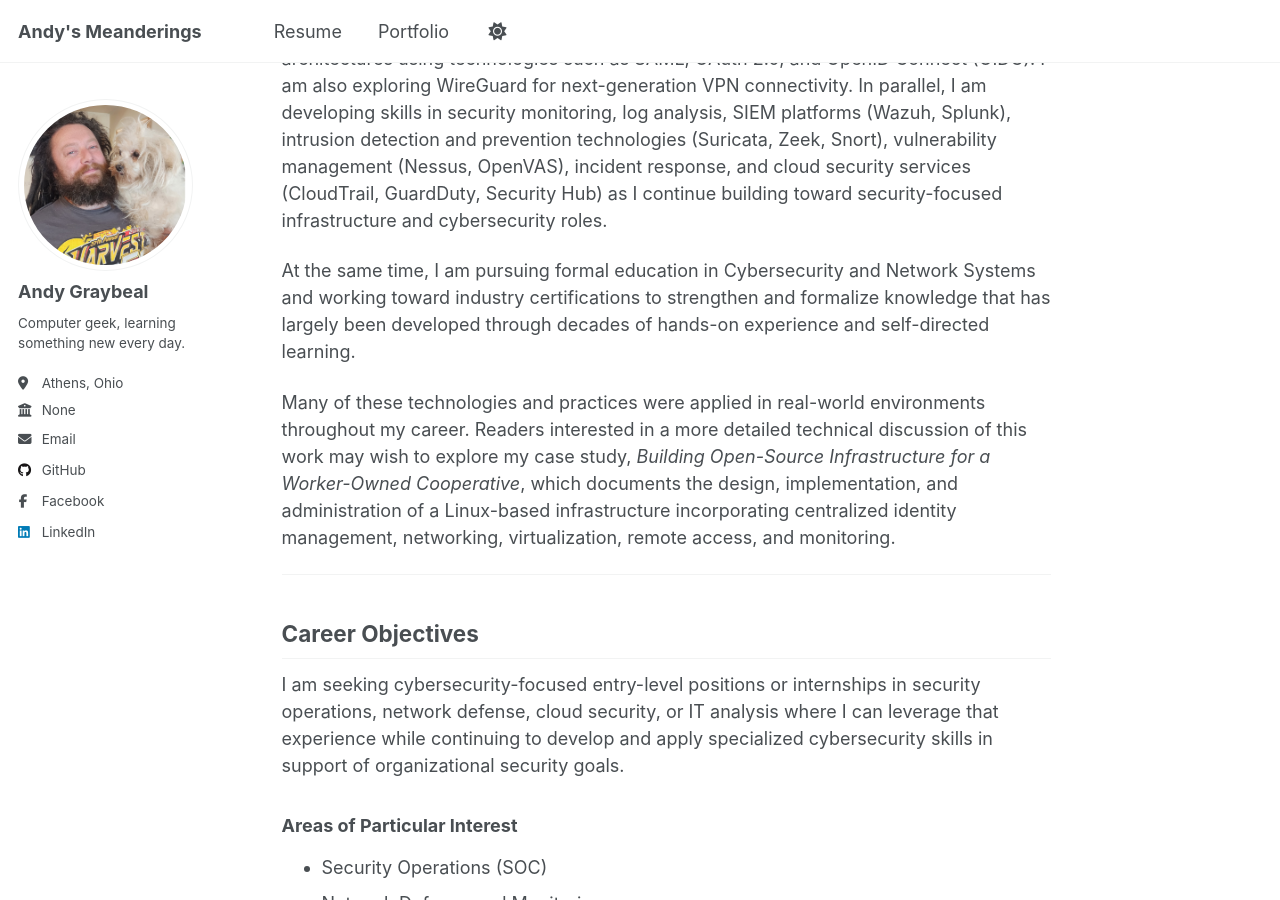
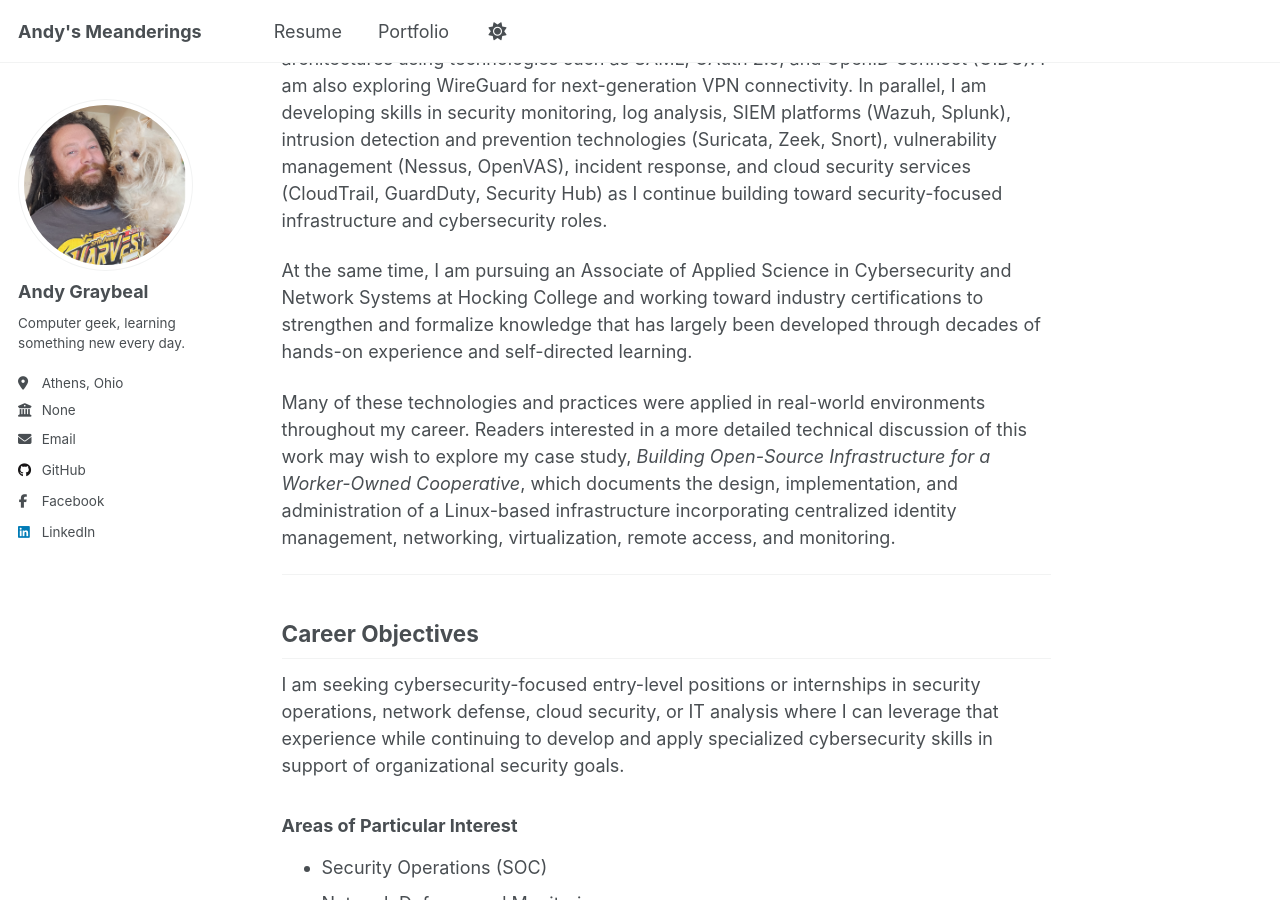
Before and after one commit to andy-graybeal/andy-graybeal.github.io, a Jekyll site: the page built from _pages/about.md, in a window 1280 px wide and 900 px high, scrolled down 641 px. Built offline with Jekyll 4.4.1, drawn with Linux system fonts in a browser that asks for light colours; a script that is not in the unit is left out.

Commit message:
Update education details in about.md

```diff
--- a/_pages/about.md
+++ b/_pages/about.md
@@ -66,7 +66,7 @@ My experience has been rooted primarily in on-premises infrastructure — design
 
 I am now expanding that foundation through hands-on work with modern open-source IAM platforms such as Keycloak, FreeIPA, and Authentik, alongside AWS IAM, with a particular focus on extending identity, authentication, authorization, and Single Sign-On concepts from traditional on-premises environments into hybrid and cloud-based architectures using technologies such as SAML, OAuth 2.0, and OpenID Connect (OIDC). I am also exploring WireGuard for next-generation VPN connectivity. In parallel, I am developing skills in security monitoring, log analysis, SIEM platforms (Wazuh, Splunk), intrusion detection and prevention technologies (Suricata, Zeek, Snort), vulnerability management (Nessus, OpenVAS), incident response, and cloud security services (CloudTrail, GuardDuty, Security Hub) as I continue building toward security-focused infrastructure and cybersecurity roles.
 
-At the same time, I am pursuing formal education in Cybersecurity and Network Systems and working toward industry certifications to strengthen and formalize knowledge that has largely been developed through decades of hands-on experience and self-directed learning.
+At the same time, I am pursuing an Associate of Applied Science in Cybersecurity and Network Systems at Hocking College and working toward industry certifications to strengthen and formalize knowledge that has largely been developed through decades of hands-on experience and self-directed learning.
 
 Many of these technologies and practices were applied in real-world environments throughout my career. Readers interested in a more detailed technical discussion of this work may wish to explore my case study, *Building Open-Source Infrastructure for a Worker-Owned Cooperative*, which documents the design, implementation, and administration of a Linux-based infrastructure incorporating centralized identity management, networking, virtualization, remote access, and monitoring.
 
```
